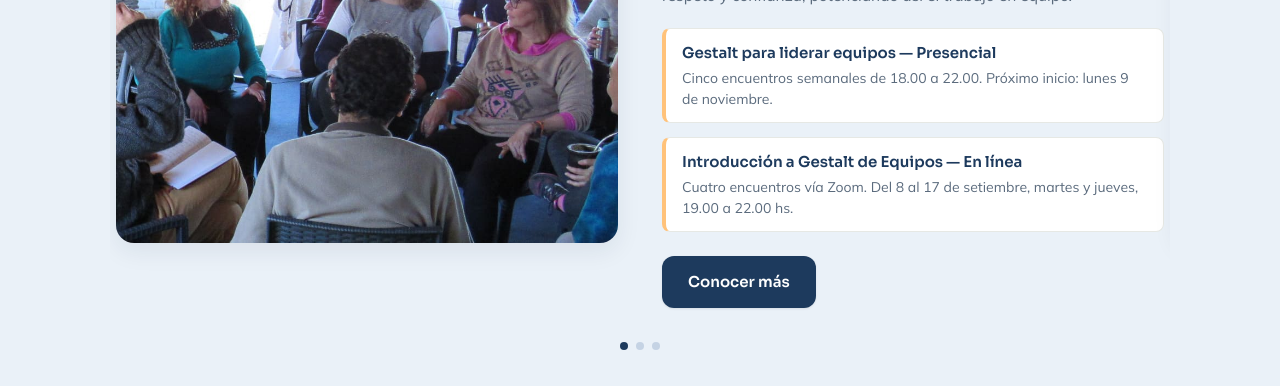
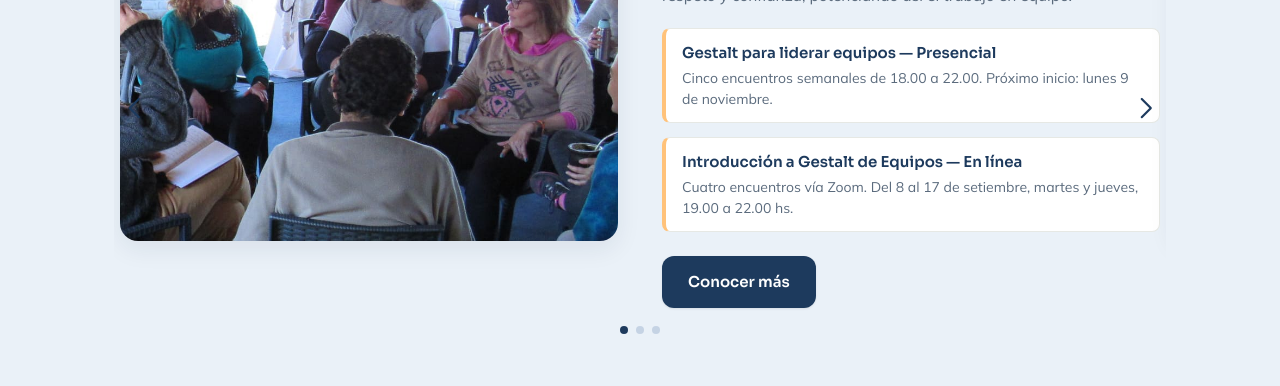
Before and after one commit to guilleVF/casaGestalt, a website: page index.html in a window 1280 px wide. Shown: the part 1074-1460 px from the top of the page. Drawn offline with nearby package versions, Linux system fonts and the light colour scheme.

Commit message:
fix: swiper controles posicionados sobre container relative

```diff
--- a/css/casagestalt.css
+++ b/css/casagestalt.css
@@ -158,18 +158,19 @@ h1, h2, h3 { font-family: var(--font-display); color: var(--azul-900); line-heig
    SWIPER (cursos destacados)
    ========================================================= */
 .cursos { background: var(--azul-50); }
-.cursos .container { padding-left: 2rem; padding-right: 2rem; }
-.cursos .swiper { padding-bottom: 40px; overflow: hidden; }
+.cursos .container { position: relative; padding-left: 2rem; padding-right: 2rem; }
+.cursos .swiper { overflow: hidden; padding-bottom: 40px; }
 .cursos .swiper-button-prev,
 .cursos .swiper-button-next {
-  top: 50%; width: 44px; height: 44px;
-  background: none; box-shadow: none; border-radius: 0;
+  position: absolute; top: 50%; transform: translateY(-50%);
+  margin: 0; width: 40px; height: 40px;
+  background: none; box-shadow: none; z-index: 10;
 }
-.cursos .swiper-button-prev { left: -44px; }
-.cursos .swiper-button-next { right: -44px; }
+.cursos .swiper-button-prev { left: 0; }
+.cursos .swiper-button-next { right: 0; }
 .cursos .swiper-button-prev::after,
-.cursos .swiper-button-next::after { font-size: 22px; font-weight: 700; color: var(--azul-700); }
-.cursos .swiper-pagination { bottom: 0; }
+.cursos .swiper-button-next::after { font-size: 20px; font-weight: 700; color: var(--azul-700); }
+.cursos .swiper-pagination { position: relative; margin-top: 8px; }
 .curso-slide { display: grid; gap: 26px; align-items: center; padding: 6px; }
 .curso-media { border-radius: var(--r-lg); overflow: hidden; box-shadow: var(--sh-md); aspect-ratio: 16/11; }
 .curso-media img { width: 100%; height: 100%; object-fit: cover; }
@@ -286,7 +287,7 @@ h1, h2, h3 { font-family: var(--font-display); color: var(--azul-900); line-heig
   .curso-slide { grid-template-columns: 1fr 1fr; gap: 44px; }
   .curso-oferta { grid-template-columns: 1fr; }
 
-  .cursos .container { padding-left: 60px; padding-right: 60px; }
+  .cursos .container { padding-left: 64px; padding-right: 64px; }
 
   .ramas-grid { grid-template-columns: repeat(3, 1fr); }
   .rama { flex-direction: column; align-items: flex-start; text-align: left; min-height: 150px; }
```
